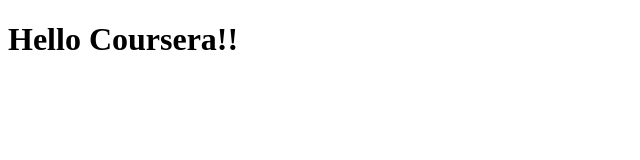
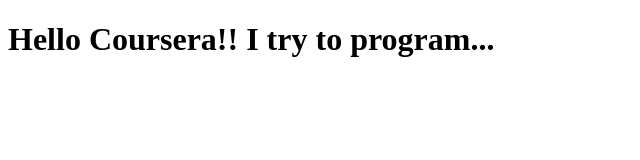
Before and after one commit to ravellino/coursera-test, a plain HTML site: page index.html in a window 1280 px wide. Shown: the whole page, without its empty margins (0-640 px from the left). Drawn offline with Linux system fonts and the light colour scheme.

Commit message:
New version program

```diff
--- a/index.html
+++ b/index.html
@@ -5,6 +5,6 @@
     <title>Hello Coursera</title>
   </head>
   <body>
-    <h1>Hello Coursera!! </h1>
+    <h1>Hello Coursera!! I try to program... </h1>
   </body>
 </html>
```
